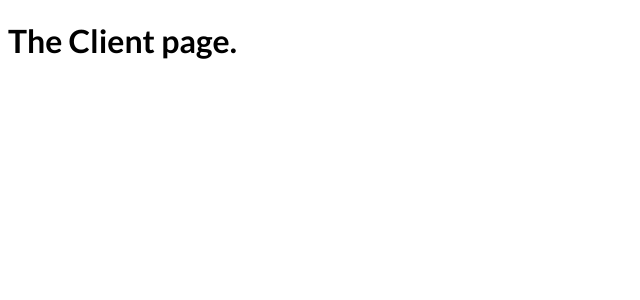
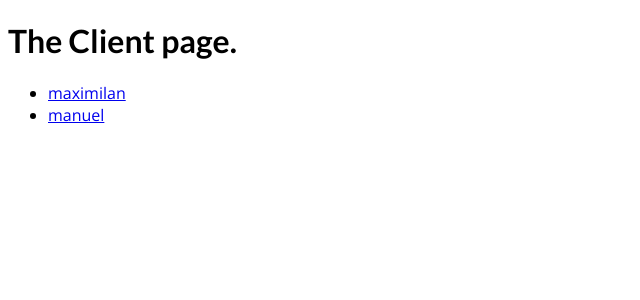
Before and after one commit to Akib13/learn-nextjs, a Next.js app: page /clients in a window 1280 px wide. Shown: the top 300 px of the page, without its empty margins (0-640 px from the left). Built offline with nearby package versions, Linux system fonts and the light colour scheme.

Commit message:
Navigating to Dynamic Routes

```diff
--- a/pages/clients/index.js
+++ b/pages/clients/index.js
@@ -1,7 +1,28 @@
+import Link from "next/link";
+
 function ClientPage() {
+
+  const clients = [
+    {id: "max", name: "maximilan"},
+    {id: "manu", name: "manuel"},
+  ];
+
   return (
     <div>
       <h1>The Client page.</h1>
+      <ul>
+        {/*<li>
+            <Link href="/clients/max">Maximilan</Link>
+          </li>
+          <li>
+            <Link href="/clients/manu">Manuel</Link>
+    </li>*/}
+        {clients.map((client) => (
+          <li key={client.id}>
+            <Link href={`/clients/${client.id}`}>{client.name}</Link>
+          </li>
+        ))}
+      </ul>
     </div>
   );
 }
```
Also changed, not shown: pages/index.js (+13 -0 lines), 1 other file (tests, documents, lock files or other folders). Lines whose indentation alone changed are shown as unchanged.
